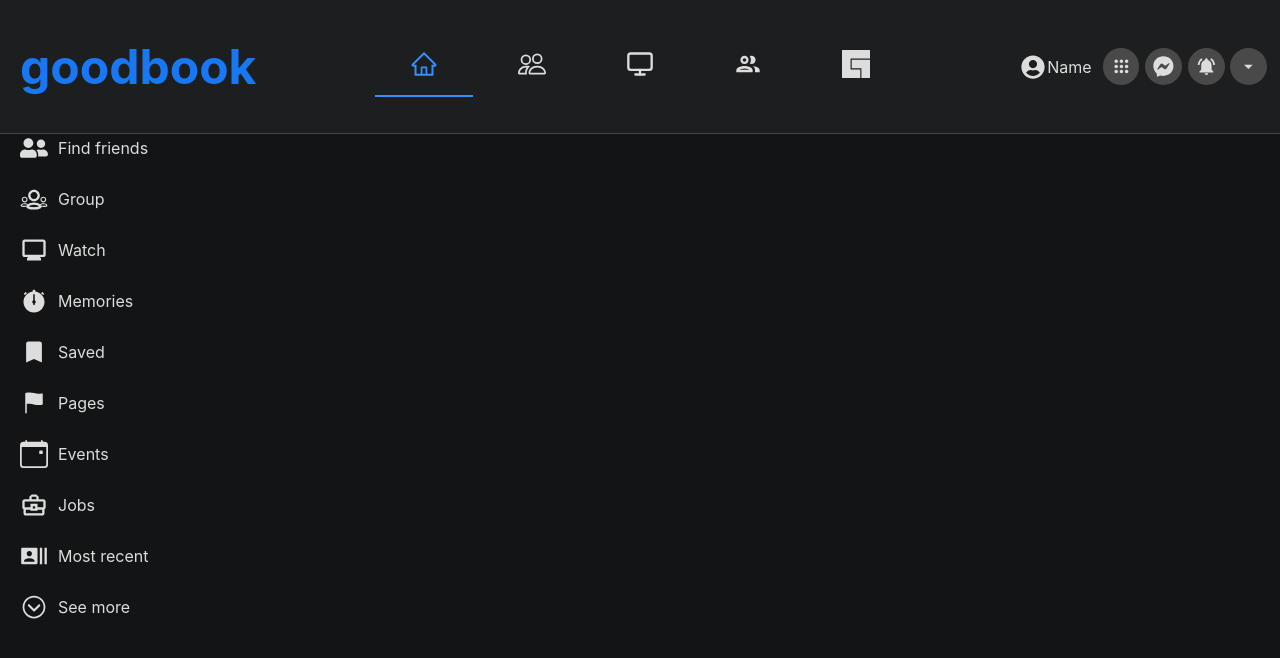
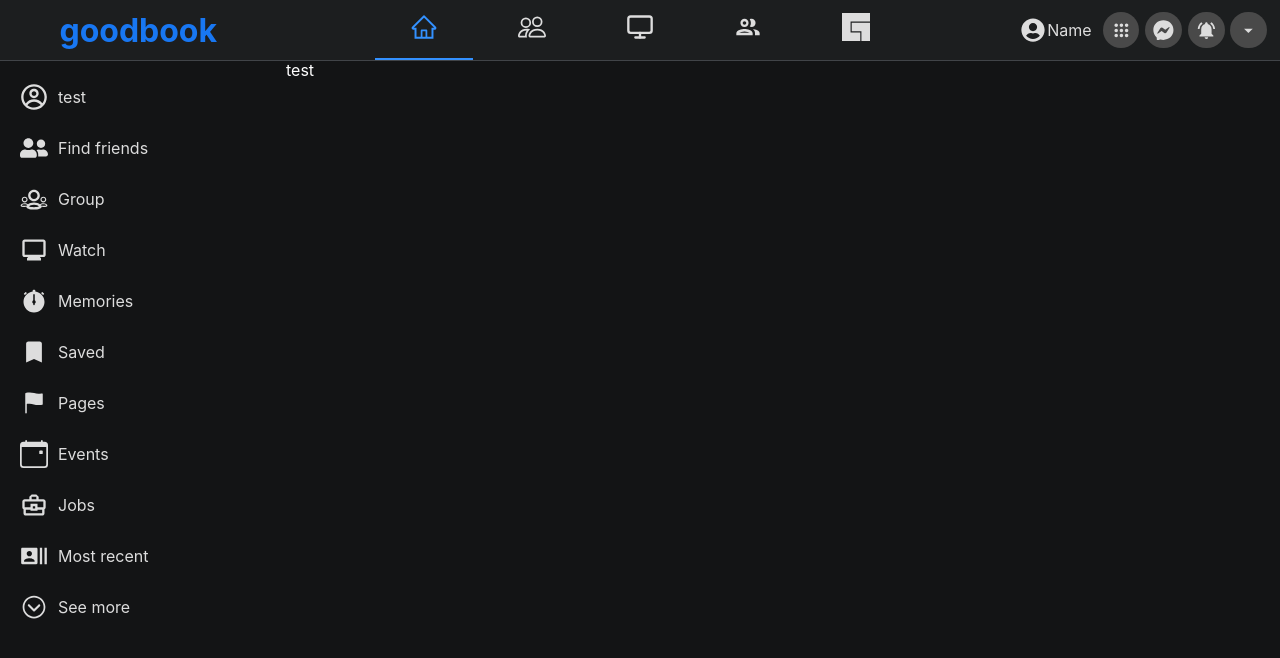
Before and after one commit to Naoto-110616/Goodbook_react-app, a React (Create React App) app in the folder goodbook-react/: page /home in a window 1280 px wide. Shown: the top 658 px of the page. Built offline with nearby package versions, Linux system fonts and the light colour scheme.

Commit message:
fix header logo

```diff
--- a/goodbook-react/src/components/Layout/Header/Header.module.css
+++ b/goodbook-react/src/components/Layout/Header/Header.module.css
@@ -13,4 +13,6 @@
 }
 .logo {
 	width: 20%;
+	font-size: 2rem;
+	margin: 0;
 }
```
